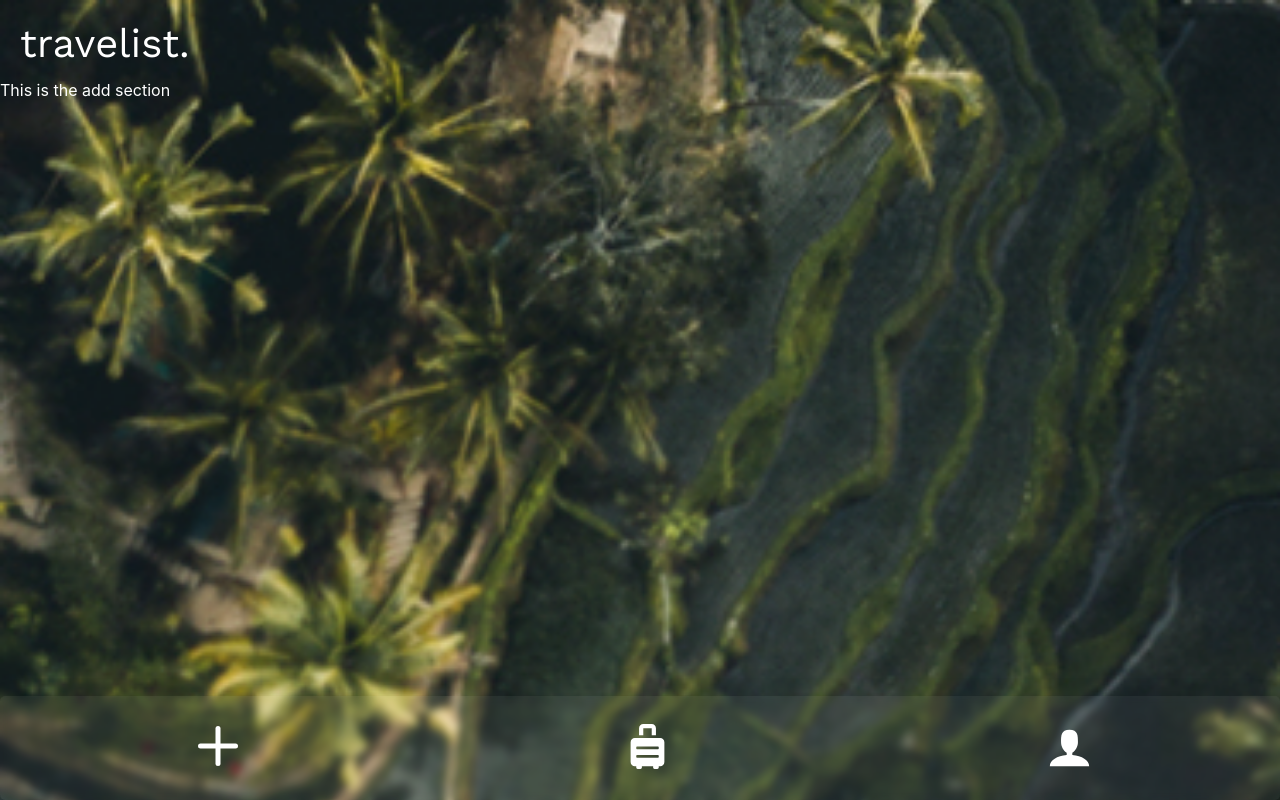
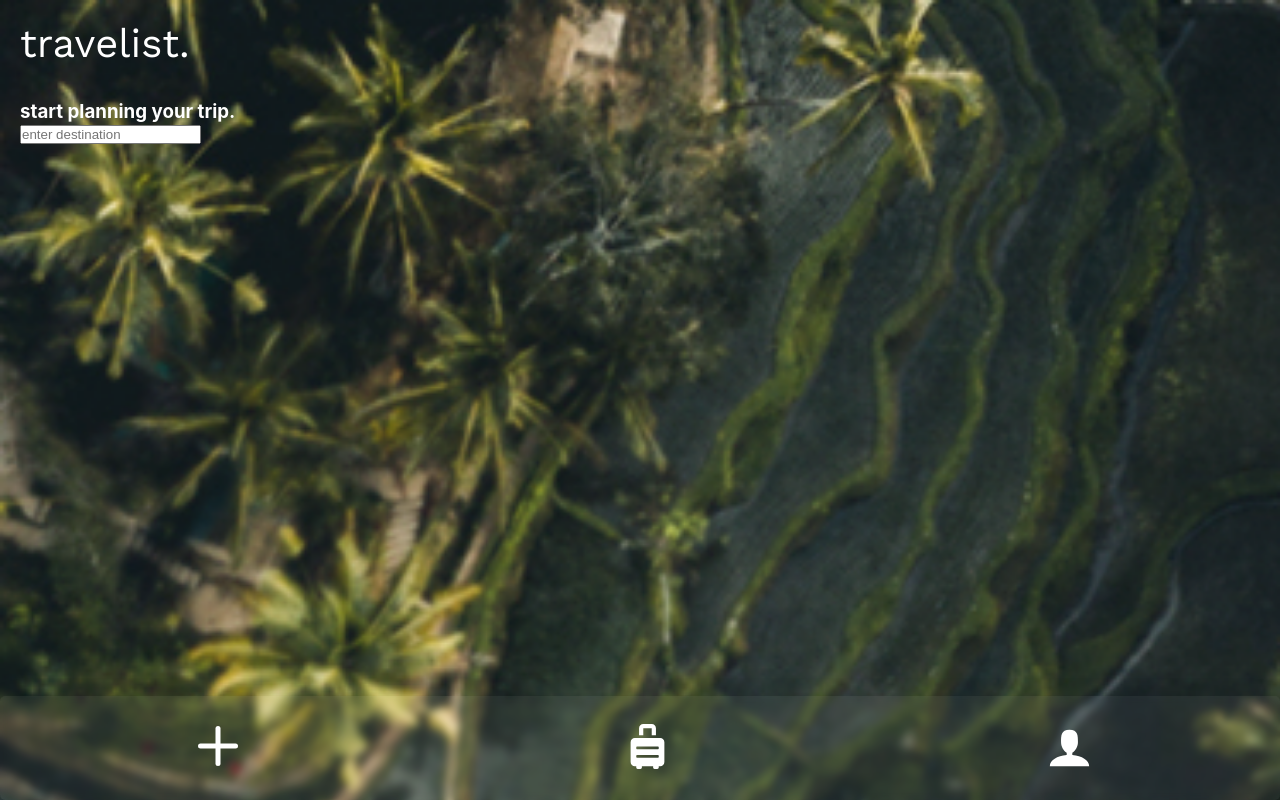
Before and after one commit to yvlange/capstone-travelist, a React (Create React App) app: page /add in a window 1280 px wide. Built offline with nearby package versions, Linux system fonts and the light colour scheme.

Commit message:
Add AddForm component and install headlessui package

```diff
--- a/package.json
+++ b/package.json
@@ -3,6 +3,7 @@
   "version": "0.1.0",
   "private": true,
   "dependencies": {
+    "@headlessui/react": "^1.1.0",
     "@testing-library/jest-dom": "^5.12.0",
     "@testing-library/react": "^11.2.6",
     "@testing-library/user-event": "^12.8.3",
--- a/src/App.css
+++ b/src/App.css
@@ -27,6 +27,7 @@
   grid-row: main;
   overflow-y: scroll;
   position: relative;
+  margin: 20px;
 }
 
 .Footer {
--- a/src/components/Add.js
+++ b/src/components/Add.js
@@ -1,5 +1,13 @@
+import "./Add.css";
+import AddForm from "./AddForm";
+
 function Add() {
-  return <p>This is the add section</p>;
+  return (
+    <div>
+      <h3>start planning your trip.</h3>
+      <AddForm />{" "}
+    </div>
+  );
 }
 
 export default Add;
--- /dev/null
+++ b/src/components/AddForm.js
@@ -0,0 +1,10 @@
+function AddForm() {
+  return (
+    <form className="form">
+      <div className="form__destination">
+        <input type="text" placeholder="enter destination" />
+      </div>
+    </form>
+  );
+}
+export default AddForm;
```
Also changed, not shown: 1 other file (tests, documents, lock files or other folders).
